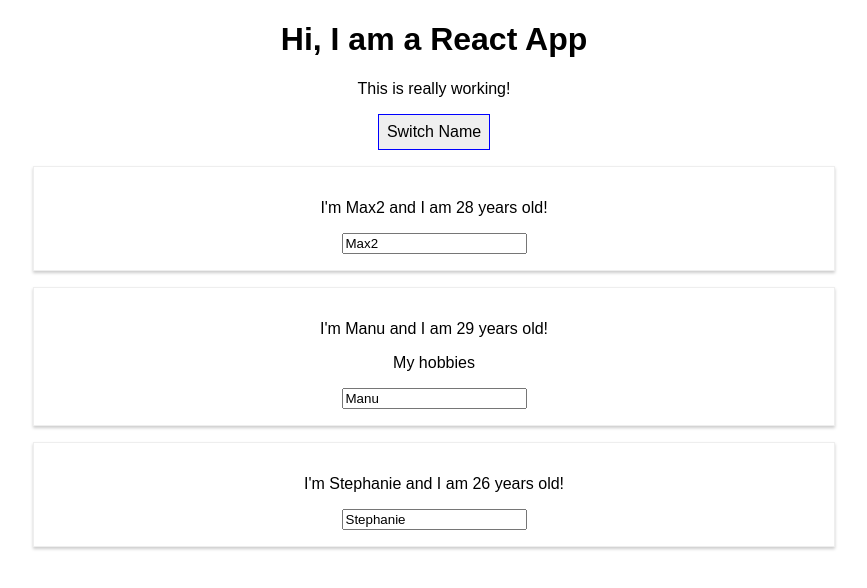
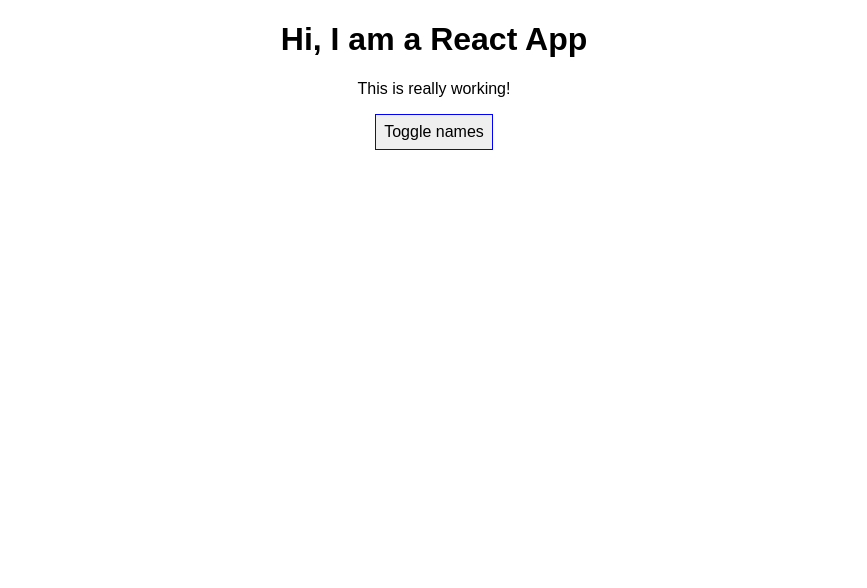
Before and after one commit to ekorakakis/reactdemo, a React (Create React App) app: page / in a window 1280 px wide. Shown: the top 588 px of the page, without its empty margins (206-1073 px from the left). Built offline with nearby package versions, Linux system fonts and the light colour scheme.

Commit message:
Module 56 - starting with lists

```diff
--- a/src/App.js
+++ b/src/App.js
@@ -11,7 +11,8 @@
       { name: 'Max2', age: 28 },
       { name: 'Manu', age: 29 },
       { name: 'Stephanie', age: 26 }
-    ]
+    ],
+    showPersons: false
   }
 
   switchNameHandler = (newName) => {
@@ -36,6 +37,14 @@
     })
   }
 
+  togglePersonsHandler = () => {
+    // this syntax means that "this" means this class
+    const doesShow = this.state.showPersons;
+    this.setState({showPersons: !doesShow});
+
+    // {this.state.showPersons ? : null}
+  }
+
   render() {
     const style={
       backgroundColour: 'white',
@@ -45,23 +54,28 @@
       cursor: 'pointer'
     };
 
+    let persons = null;
+
+    if (this.state.showPersons) {
+      persons = (
+        <div>
+          {this.state.persons.map(person => {
+            // gets executed for every "person" in the array (the state array)
+            return <Person
+              name={person.name}
+              age={person.age} />
+          })}
+        </div>
+      );
+    }
+
     return (
       <div className="App">
         <h1>Hi, I am a React App</h1>
         <p>This is really working!</p>
         <button style={style}
-              onClick={()=> this.switchNameHandler('Kitsos')}>Switch Name</button>
-        <Person
-          name={this.state.persons[0].name}
-          age={this.state.persons[0].age} />
-        <Person
-          name={this.state.persons[1].name}
-          age={this.state.persons[1].age}
-          click={this.switchNameHandler.bind(this, 'Manousos')}
-          changed={this.nameChangedHandler}>My hobbies</Person>
-        <Person
-          name={this.state.persons[2].name}
-          age={this.state.persons[2].age} />
+          onClick={this.togglePersonsHandler}>Toggle names</button>
+        {persons}
       </div>
     );
 
```
